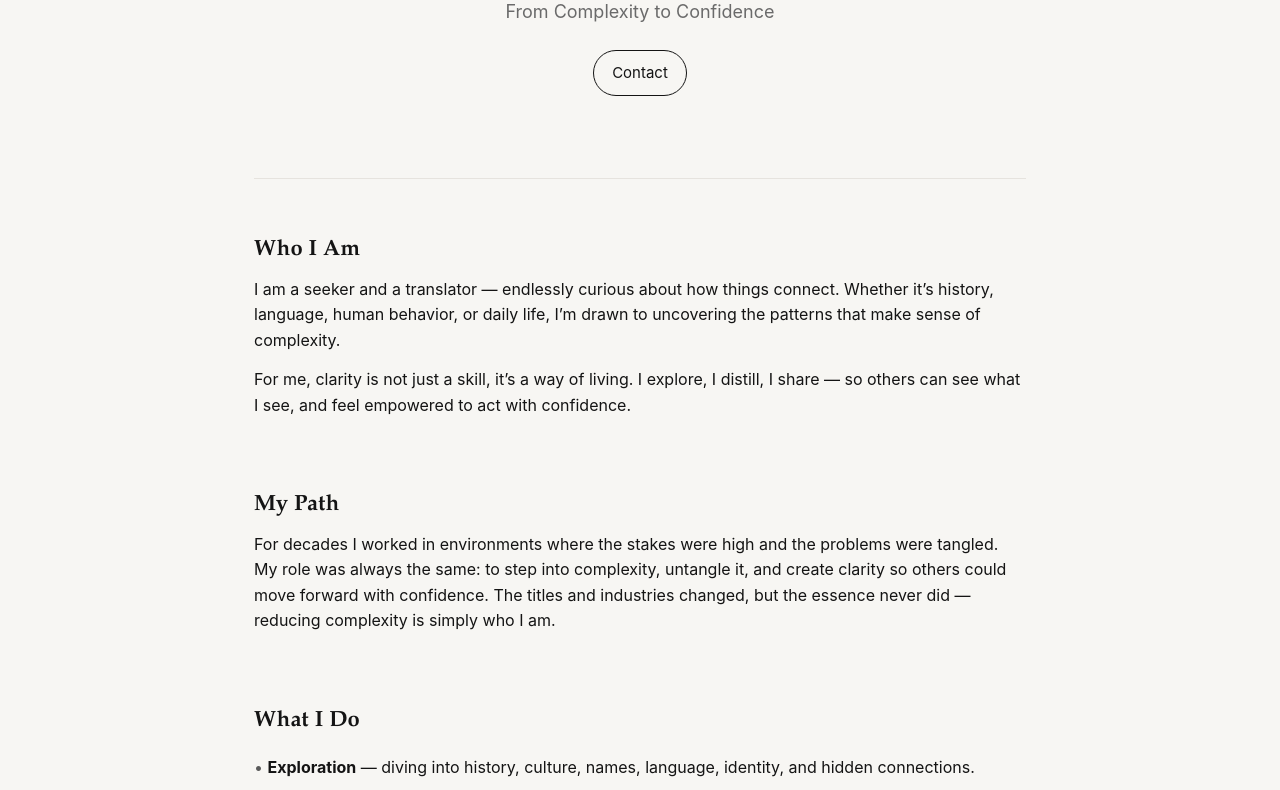
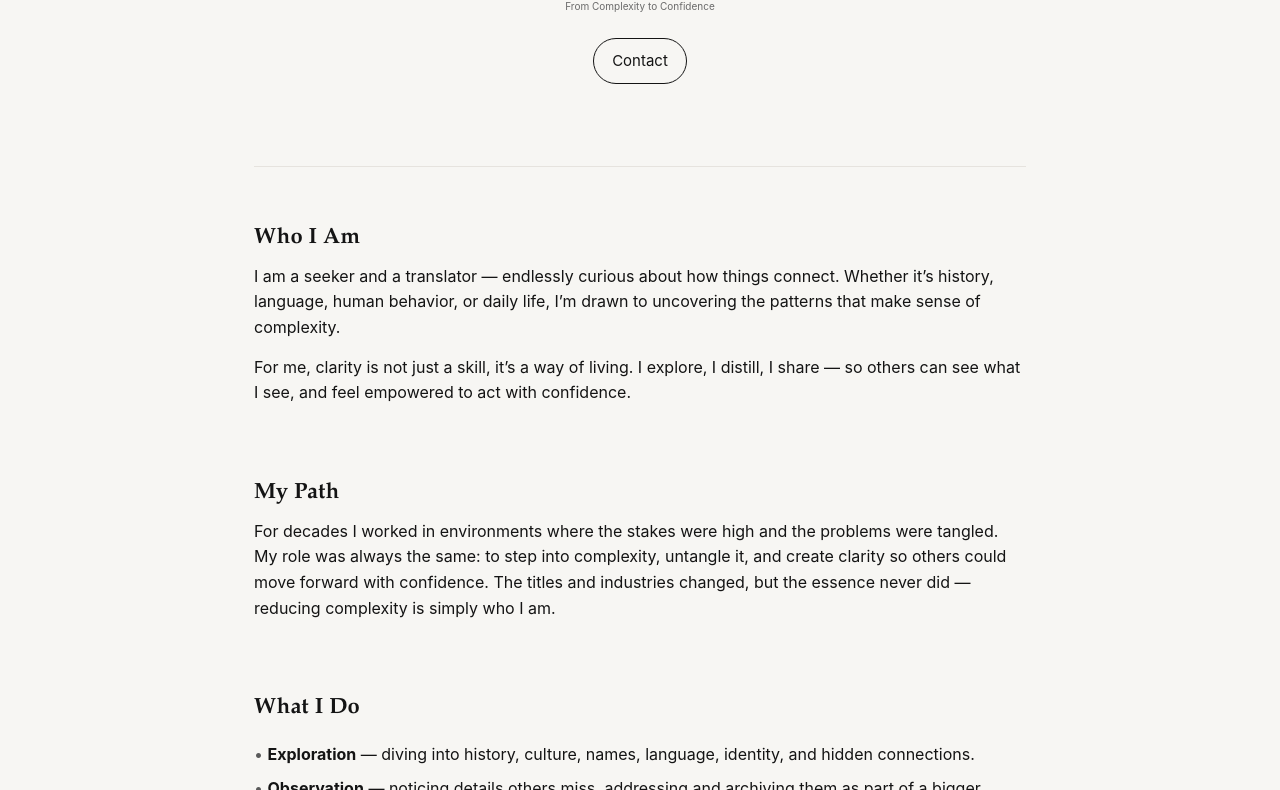
Before and after one commit to specialtyservices/cassianbey.com, a plain HTML site: page index.html in a window 1280 px wide. Shown: the part 280-1070 px from the top of the page. Drawn offline with Linux system fonts and the light colour scheme.

Commit message:
Update index.html

```diff
--- a/index.html
+++ b/index.html
@@ -60,7 +60,7 @@ ing<!doctype html>
     }
     .hero .tagline{
       color:var(--tagline);
-      font-size:clamp(10px,2.4vw,18px);
+      font-size:clamp(10px,2.4vw,10px);
       margin:0 0 24px;
     }
     .cta{margin-top:6px}
```
